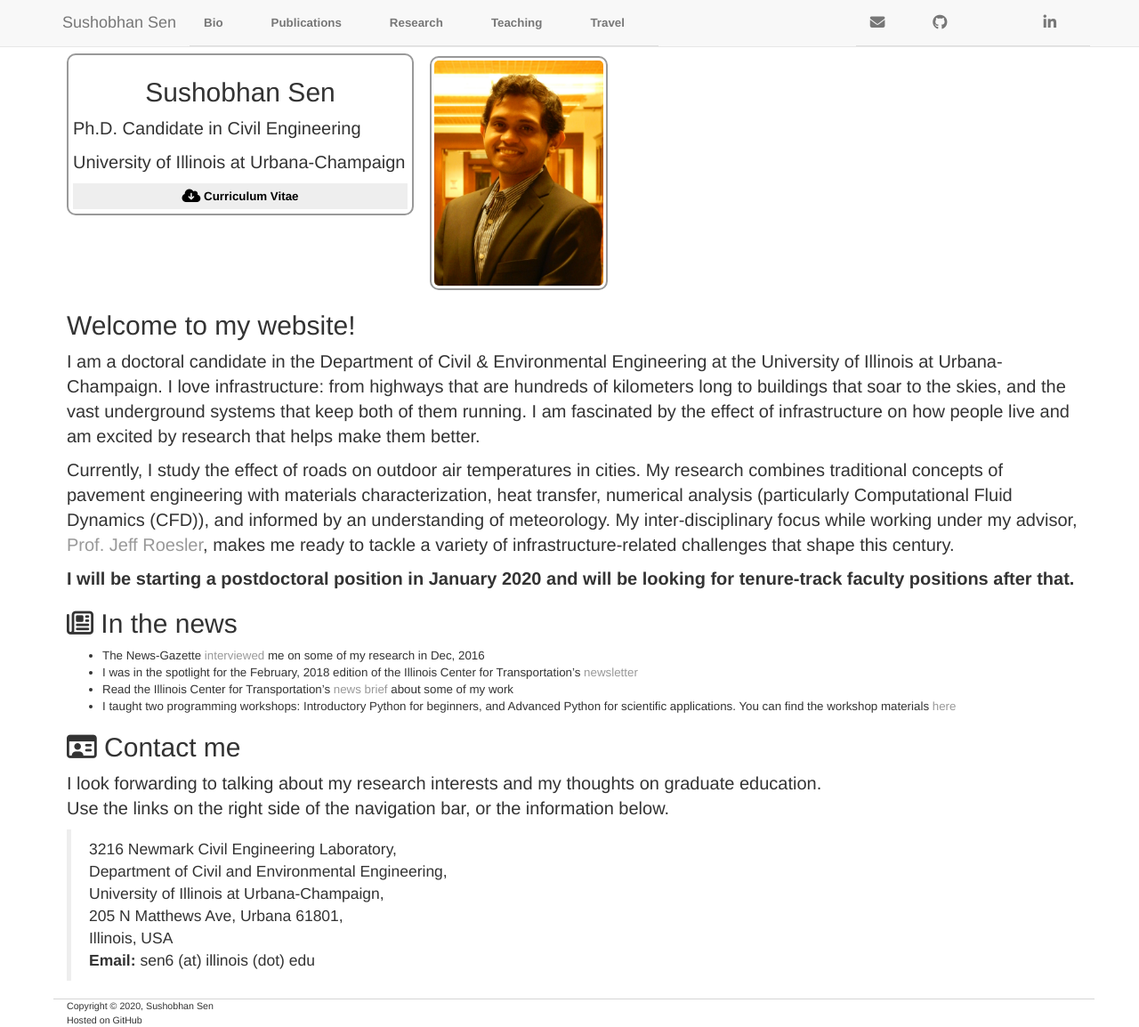
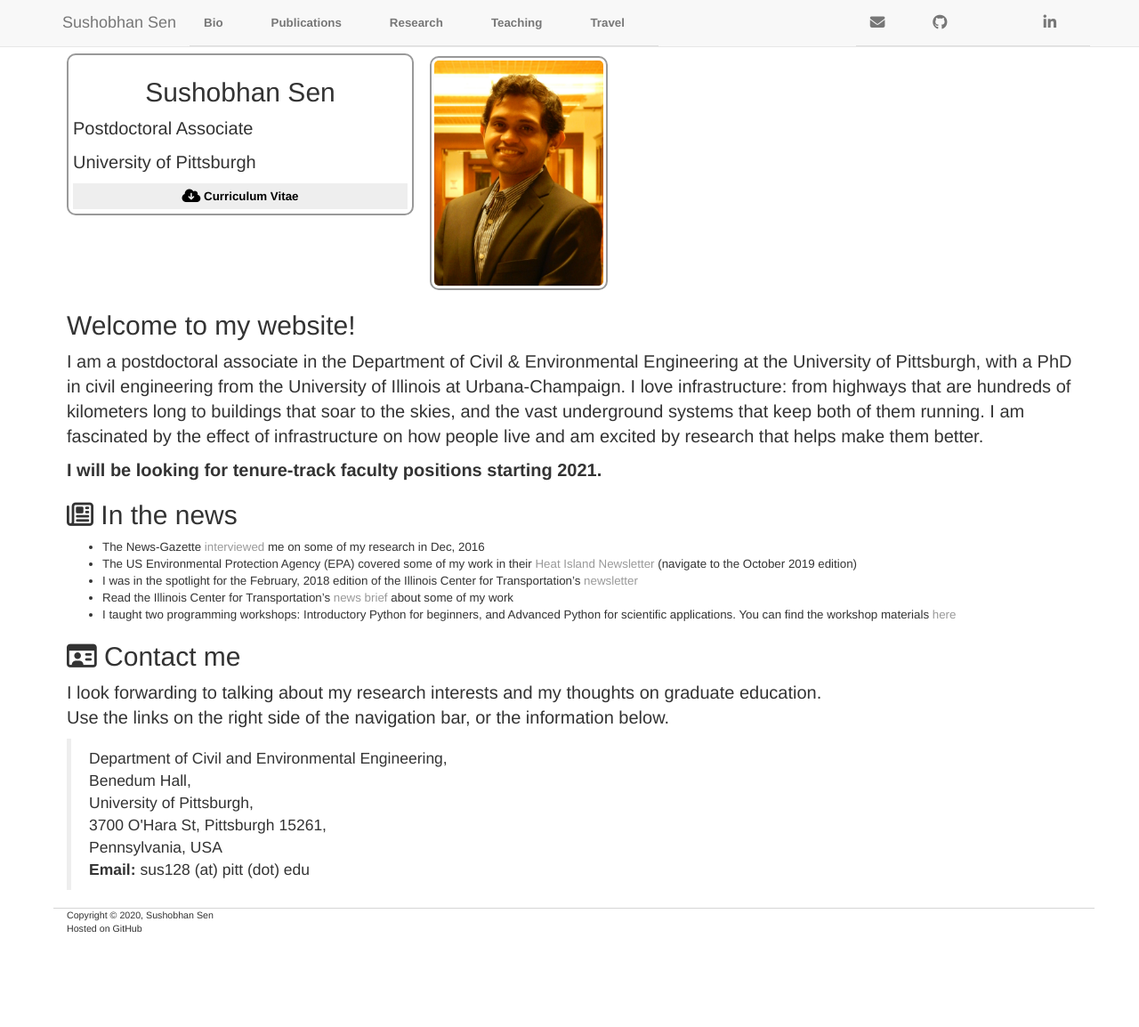
Before and after one commit to sushobhansen/sushobhansen.github.io, a Jekyll site: the page built from index.md, in a window 1280 px wide and 1154 px high. Shown: the whole window at 89% size. Built offline with Jekyll 4.4.1, drawn with Linux system fonts in a browser that asks for light colours; nearby versions of some CDN libraries; a style sheet for code colours, icons or effects is not loaded.

Commit message:
Updated with Pitt info

```diff
--- a/index.md
+++ b/index.md
@@ -7,8 +7,8 @@ title: Sushobhan Sen | Home
 	<div class="row">
 		<div class="col-md-4 banner-custom offset-md-2">
 			<h2 class="banner-title">Sushobhan Sen</h2>
-			<p>Ph.D. Candidate in Civil Engineering</p>
-			<p>University of Illinois at Urbana-Champaign</p>
+			<p>Postdoctoral Associate</p>
+			<p>University of Pittsburgh</p>
 			<a href="https://github.com/sushobhansen/CV/blob/master/sushobhan-sen-cv.pdf" target="_blank" class="banner-button"><i class="fa fa-cloud-download fa-lg" aria-hidden="true"></i> Curriculum Vitae</a>
 		</div><!--col-md-4-->
 		<div class="col-md-4 offset-md-2">
@@ -18,7 +18,7 @@ title: Sushobhan Sen | Home
 </div><!--container-->
 
 ## Welcome to my website!
-I am a doctoral candidate in the Department of Civil & Environmental Engineering at the University of Illinois at Urbana-Champaign. I love infrastructure: from highways that are hundreds of kilometers long to buildings that soar to the skies, and the vast underground systems that keep both of them running. I am fascinated by the effect of infrastructure on how people live and am excited by research that helps make them better.
+I am a postdoctoral associate in the Department of Civil & Environmental Engineering at the University of Pittsburgh, with a PhD in civil engineering from the University of Illinois at Urbana-Champaign. I love infrastructure: from highways that are hundreds of kilometers long to buildings that soar to the skies, and the vast underground systems that keep both of them running. I am fascinated by the effect of infrastructure on how people live and am excited by research that helps make them better.
 
 <!---A nice picture but it clutters the homepage
 <figure style="text-align:center;">
@@ -26,12 +26,11 @@ I am a doctoral candidate in the Department of Civil & Environmental Engineering
 	<figcaption>A view of a street in the heart of Boston, MA</figcaption>
 </figure>--->
 
-Currently, I study the effect of roads on outdoor air temperatures in cities. My research combines traditional concepts of pavement engineering with materials characterization, heat transfer, numerical analysis (particularly Computational Fluid Dynamics (CFD)), and informed by an understanding of meteorology. My inter-disciplinary focus while working under my advisor, [Prof. Jeff Roesler](https://cee.illinois.edu/directory/profile/jroesler){:target="_blank"}, makes me ready to tackle a variety of infrastructure-related challenges that shape this century.
-
-**I will be starting a postdoctoral position in January 2020 and will be looking for tenure-track faculty positions after that.**
+**I will be looking for tenure-track faculty positions starting 2021.**
 
 ## <i class="fa fa-newspaper-o"></i> In the news
 - The News-Gazette [interviewed](http://www.news-gazette.com/video/2016-12-23/wired-sushobhan-sen.html) me on some of my research in Dec, 2016
+- The US Environmental Protection Agency (EPA) covered some of my work in their [Heat Island Newsletter](https://www.epa.gov/heat-islands/heat-island-newsroom) (navigate to the October 2019 edition)
 - I was in the spotlight for the February, 2018 edition of the Illinois Center for Transportation's [newsletter](http://ict.illinois.edu/2018/01/26/ict-student-spotlight-sushobhan-sen/)
 - Read the Illinois Center for Transportation's [news brief](http://ict.illinois.edu/2018/04/19/urban-heat-islands-studied-within-a-pavement-lca-framework/) about some of my work
 - I taught two programming workshops: Introductory Python for beginners, and Advanced Python for scientific applications. You can find the workshop materials [here](https://github.com/sushobhansen/aci-python-workshop)
@@ -40,10 +39,10 @@ Currently, I study the effect of roads on outdoor air temperatures in cities. My
 I look forwarding to talking about my research interests and my thoughts on graduate education. <br>Use the links on the right side of the navigation bar, or the information below.
 
 <blockquote>
-	3216 Newmark Civil Engineering Laboratory, <br>
 	Department of Civil and Environmental Engineering, <br>
-	University of Illinois at Urbana-Champaign, <br>
-	205 N Matthews Ave, Urbana 61801, <br>
-	Illinois, USA <br>
-	<b>Email:</b> sen6 (at) illinois (dot) edu
+	Benedum Hall, <br>
+	University of Pittsburgh, <br>
+	3700 O'Hara St, Pittsburgh 15261, <br>
+	Pennsylvania, USA <br>
+	<b>Email:</b> sus128 (at) pitt (dot) edu
 </blockquote>
```
Also changed, not shown: bio.md (+9 -5 lines), publications.md (+1 -1 lines), research.md (+10 -2 lines).
